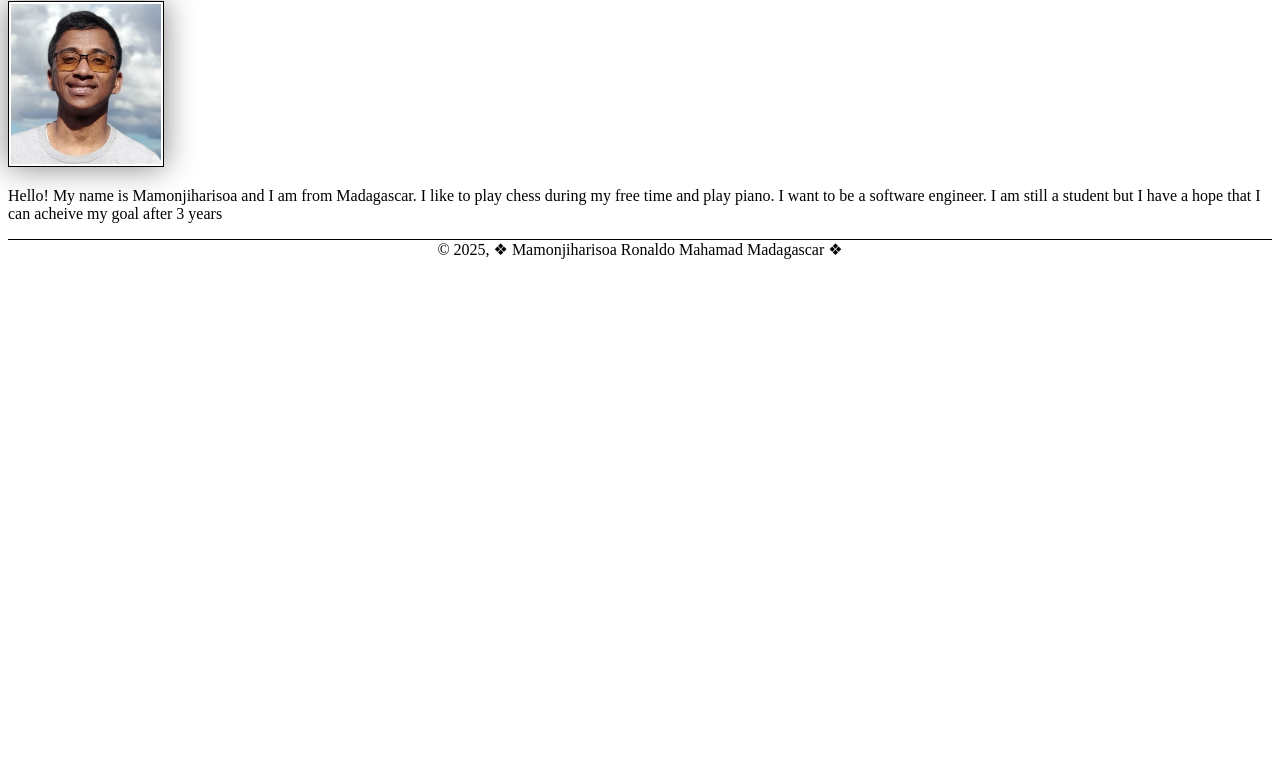
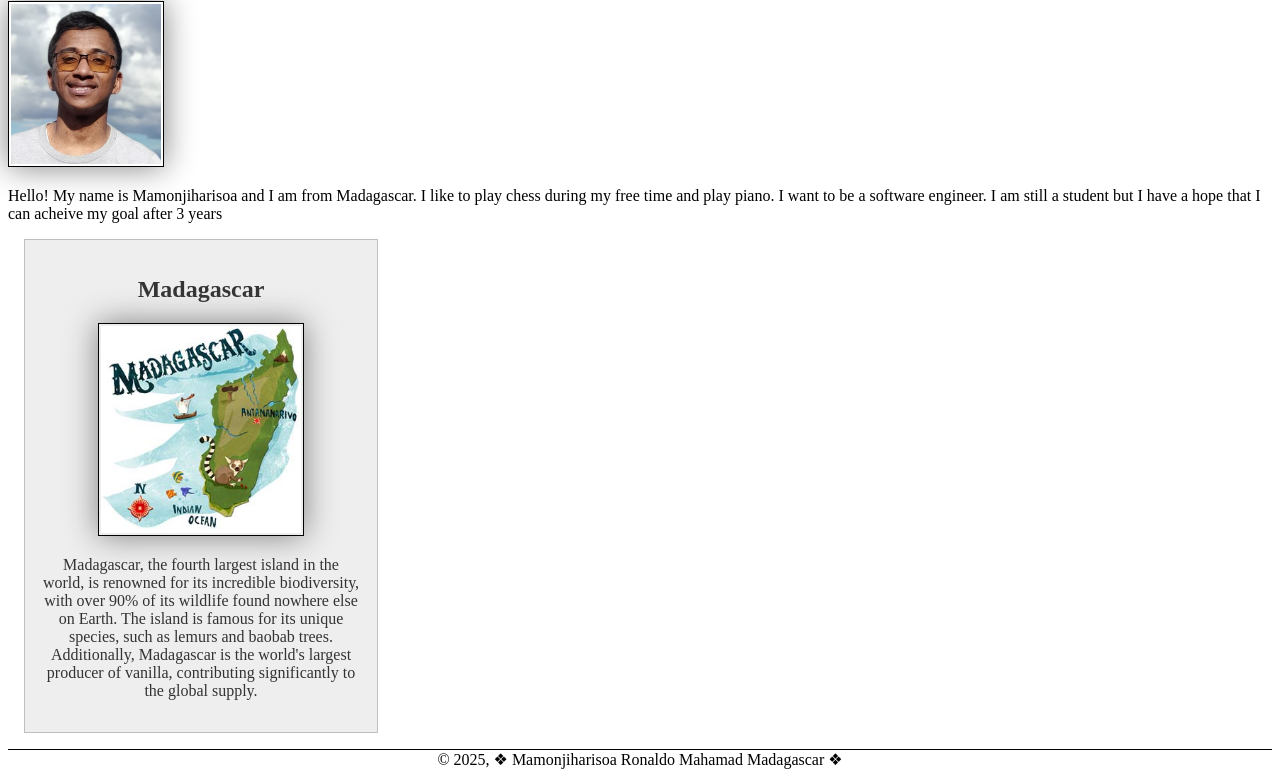
Before and after one commit to mamonjiharisoa/wdd130, a plain HTML site: page index.html in a window 1280 px wide. Shown: the part 281-1058 px from the top of the page. Before the commit the page ends 800 px from the top, so only its background shows below. Drawn offline with Linux system fonts and the light colour scheme.

Commit message:
index.html

```diff
--- a/index.html
+++ b/index.html
@@ -28,8 +28,14 @@
        I can acheive my goal after 3 years </p>
 
       </main>
+    <aside>
+ <h2> Madagascar </h2>
+ <img src="images/madagascar.jpg "  alt="Madagascar's Island ">
+ <p> Madagascar, the fourth largest island in the world, is renowned for its incredible biodiversity, with over 90% of its wildlife found nowhere else on Earth. The island is famous for its unique species, such as lemurs and baobab trees. Additionally, Madagascar is the world's largest producer of vanilla, contributing significantly to the global supply.  </p>
+</aside>
+
    <footer>
-      © 2025, &#10070; Mamonjiharisoa Ronaldo Mahamad Madagascar &#10070;
+      © 2025, ❖ Mamonjiharisoa Ronaldo Mahamad Madagascar ❖
   </footer>
  </body>
 
```
